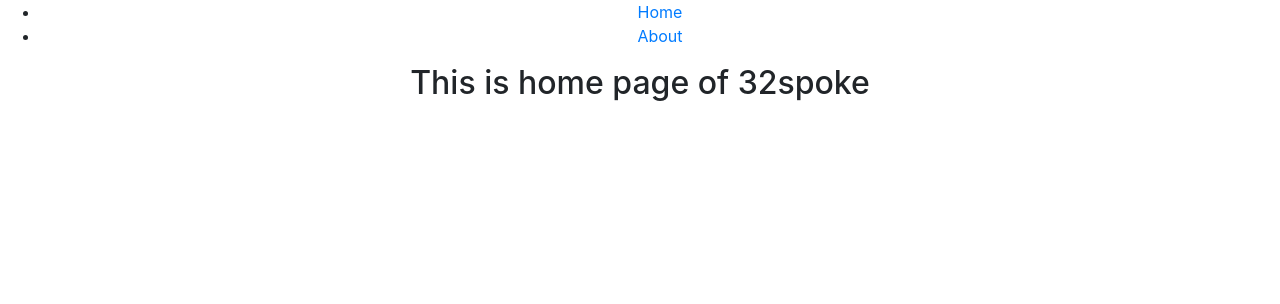
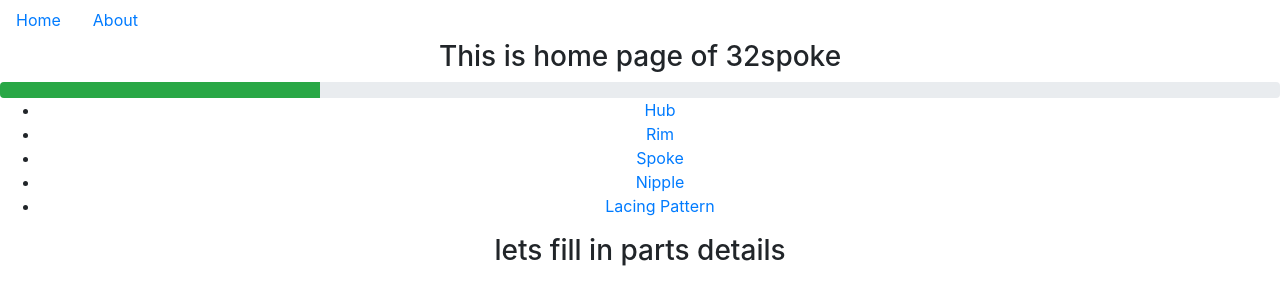
Before and after one commit to kimchirice/32spoke, a React (Create React App) app: page / in a window 1280 px wide. Shown: the top 304 px of the page. Built offline with nearby package versions, Linux system fonts and the light colour scheme.

Commit message:
[Add] dynamic routes for parts [Mod] sytle of Navs

```diff
--- a/src/Components/Navigation/Navigation.js
+++ b/src/Components/Navigation/Navigation.js
@@ -7,11 +7,11 @@ export default function Navigation() {
   return (
     <Router>
       <div>
-        <ul>
-          <li>
-            <Link to="/">Home</Link>
+        <ul className='nav nav-pills'>
+          <li className='nav-item'>
+            <Link to="/" className='nav-link'>Home</Link>
           </li>
-          <li><Link to="/about">About</Link></li>
+          <li><Link to="/about" className='nav-link'>About</Link></li>
         </ul>
         <Switch>
           <Route exact path='/' ><Home /></Route>
--- a/src/Pages/Home.js
+++ b/src/Pages/Home.js
@@ -1,9 +1,50 @@
 import React from 'react'
+import {
+  Switch,
+  Route,
+  Link,
+  useParams,
+  useRouteMatch
+} from "react-router-dom";
 
 export default function Home() {
+  let { path, url } = useRouteMatch();
+  return (
+    <div >
+      <h3>This is home page of 32spoke</h3>
+      <div id="progressBar" class="progress">
+        <div className="progress-bar bg-success" role="progressbar" style={{width: '25%'}} aria-valuenow="20" aria-valuemin="0" aria-valuemax="100"></div>
+      </div>
+
+      <div>
+        <ul>
+          <li><Link to={`${url}/hub`}>Hub</Link></li>
+          <li><Link to={`${url}/rim`}>Rim</Link></li>
+          <li><Link to={`${url}/spoke`}>Spoke</Link></li>
+          <li><Link to={`${url}/nipple`}>Nipple</Link></li>
+          <li><Link to={`${url}/lacingPatter`}>Lacing Pattern</Link></li>
+        </ul>
+
+        <Switch>
+          <Route exact path={path}>
+            <h3>lets fill in parts details</h3>
+          </Route>
+          <Route path={`${path}/:detailId`}>
+
+            <Detail />
+          </Route>
+        </Switch>
+      </div>
+    </div>
+  );
+}
+
+function Detail() {
+  let { detailId } = useParams();
+
   return (
     <div>
-      <h2>This is home page of 32spoke</h2>
+      <h4>{ detailId }</h4>
     </div>
-  )
+  );
 }
```
